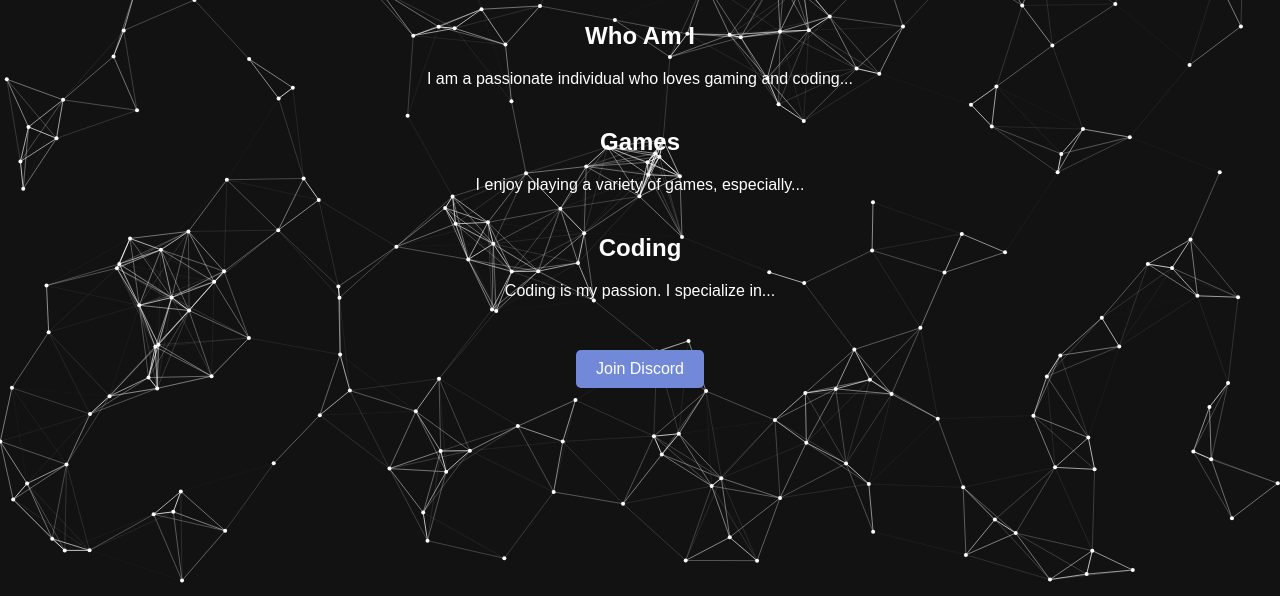
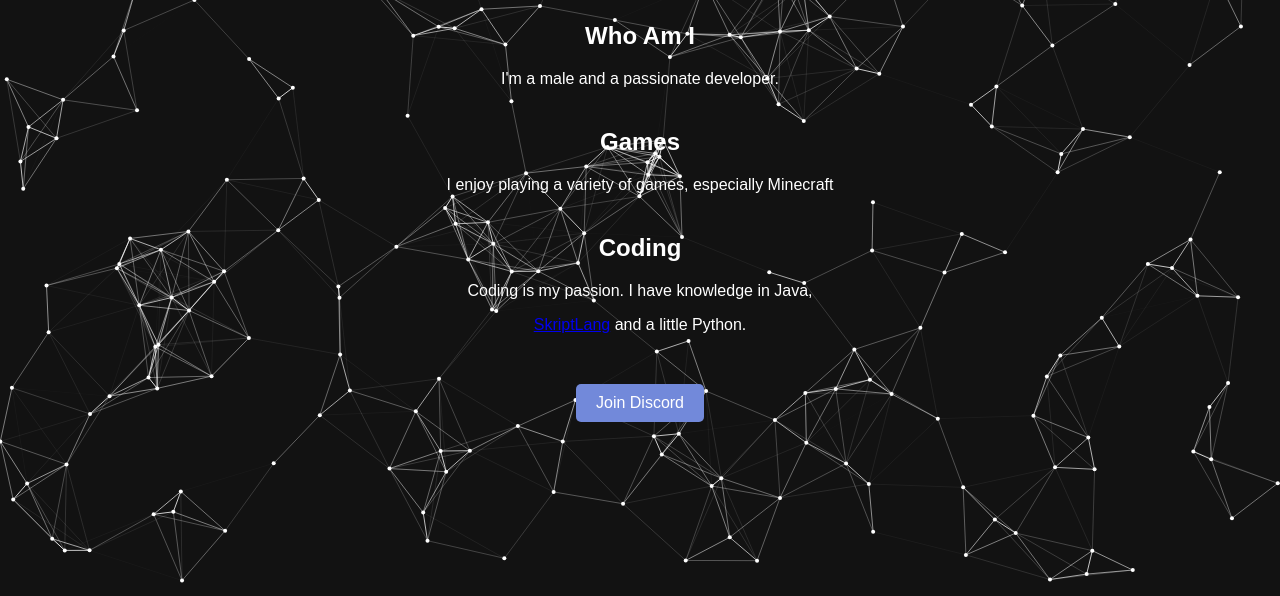
Before and after one commit to Promasterio/About-Me, a plain HTML site: page index.html in a window 1280 px wide. Shown: the part 204-800 px from the top of the page. Drawn offline with Linux system fonts and the light colour scheme; animation ran at ten frames a second.

Commit message:
Update index.html

```diff
--- a/index.html
+++ b/index.html
@@ -6,7 +6,7 @@
     <meta http-equiv='expires' content='0'>
     <meta http-equiv='pragma' content='no-cache'>
     <meta name="viewport" content="width=device-width, initial-scale=1.0">
-    <title>About Me</title>
+    <title>Promasterio</title>
     <link rel="stylesheet" href="styles.css">
 </head>
 <body>
@@ -18,15 +18,16 @@
         <h1>About Me</h1>
         <section id="who-am-i">
             <h2>Who Am I</h2>
-            <p>I am a passionate individual who loves gaming and coding...</p>
+            <p>I'm a male and a passionate developer.</p>
         </section>
         <section id="games">
             <h2>Games</h2>
-            <p>I enjoy playing a variety of games, especially...</p>
+            <p>I enjoy playing a variety of games, especially Minecraft</p>
         </section>
         <section id="coding">
             <h2>Coding</h2>
-            <p>Coding is my passion. I specialize in...</p>
+            <p>Coding is my passion. I have knowledge in Java,</p>
+            <p><a href="https://github.com/SkriptLang/Skript" target="_blank" title="What is SkriptLang?">SkriptLang</a> and a little Python.</p>
         </section>
         <div class="buttons">
             <a href="https://discord.gg/WUXkERVtbb" class="btn discord-btn">Join Discord</a>
```
